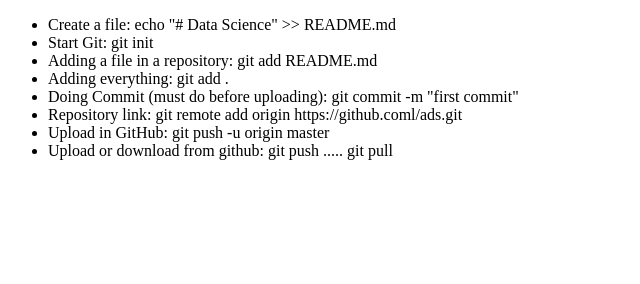
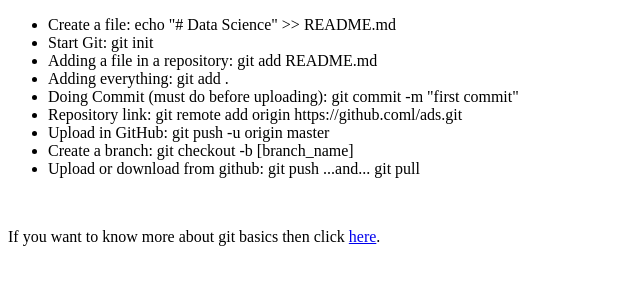
Before and after one commit to MasrurBillah/FirstWebsite, a plain HTML site: page gitbasic.html in a window 1280 px wide. Shown: the whole page, without its empty margins (0-640 px from the left). Drawn offline with Linux system fonts and the light colour scheme.

Commit message:
new branch created

```diff
--- a/gitbasic.html
+++ b/gitbasic.html
@@ -15,7 +15,10 @@
         <li>Doing Commit (must do before uploading): git commit -m "first commit"</li>
         <li>Repository link: git remote add origin https://github.coml/ads.git</li>
         <li>Upload in GitHub: git push -u origin master</li>
-        <li>Upload or download from github: git push ..... git pull</li>
+        <li>Create a branch: git checkout -b [branch_name]</li>
+        <li>Upload or download from github: git push ...and... git pull</li>
     </ul>
+    <br>
+    <p>If you want to know more about git basics then click <a href="https://education.github.com/git-cheat-sheet-education.pdf">here</a>.</p>
 </body>
 </html>
```
